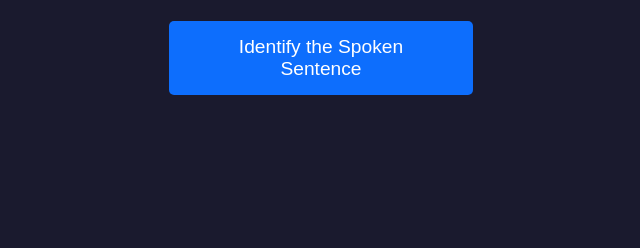
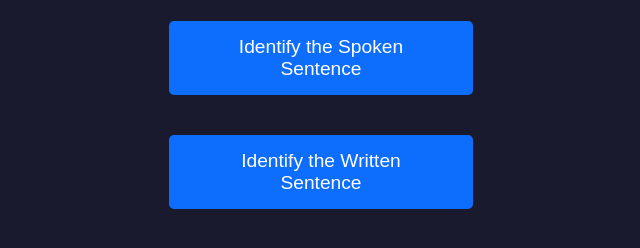
Before and after one commit to gregschram/simple-ear-training, a plain HTML site: page index.html in a window 1280 px wide. Shown: the part 286-534 px from the top of the page, without its empty margins (319-959 px from the left). Drawn offline with Linux system fonts and the light colour scheme.

Commit message:
Update index.html

```diff
--- a/index.html
+++ b/index.html
@@ -10,6 +10,7 @@
     <div class="container">
         <h1>Ear Training Exercises</h1>
         <button class="start-exercise" onclick="startExercise()">Identify the Spoken Sentence</button>
+        <button class="start-exercise" onclick="startWrittenExercise()">Identify the Written Sentence</button>
     </div>
     <script>
         // Move categories to top for easy maintenance
```
